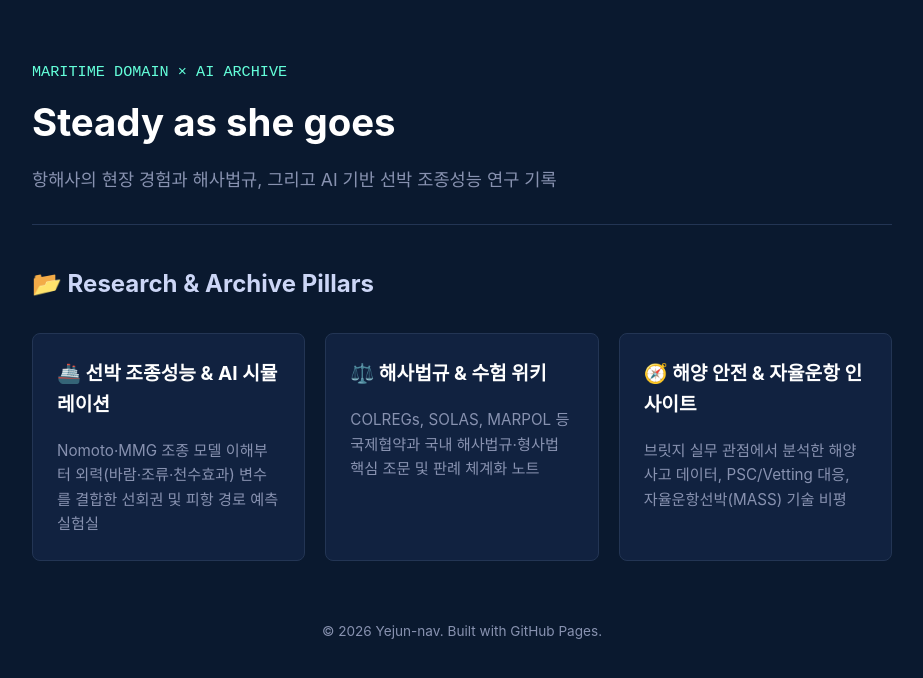
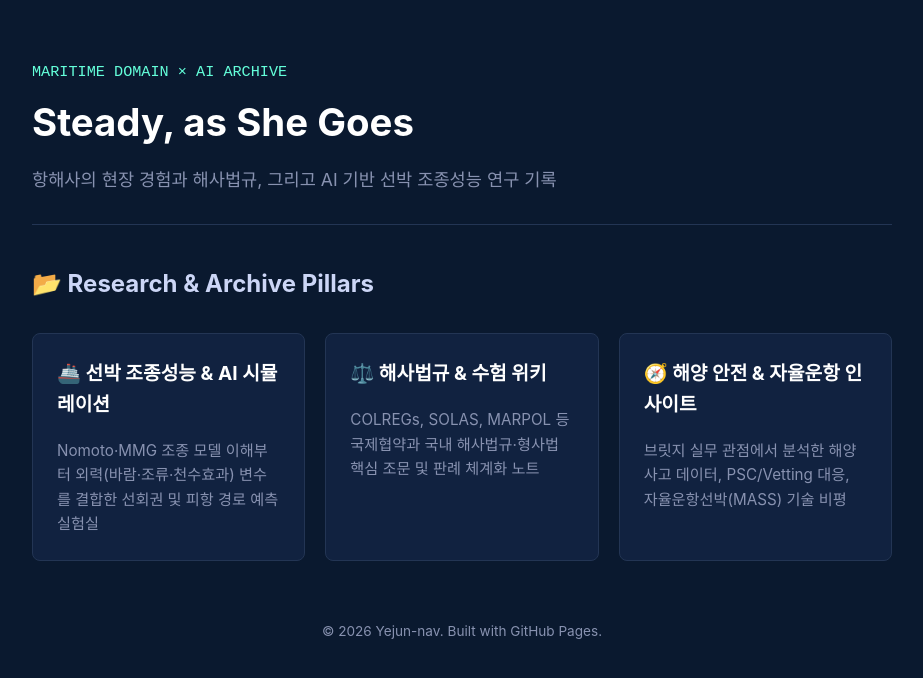
Before and after one commit to Yejun-nav/Yejun-nav.github.io, a plain HTML site: page index.html in a window 1280 px wide. Shown: the whole page, without its empty margins (178-1101 px from the left). Drawn offline with Linux system fonts and the light colour scheme.

Commit message:
Update index.html

```diff
--- a/index.html
+++ b/index.html
@@ -3,7 +3,7 @@
 <head>
   <meta charset="UTF-8">
   <meta name="viewport" content="width=device-width, initial-scale=1.0">
-  <title> Steady as she goes / AI research archive</title>
+  <title> Steady, as She Goes / AI research archive</title>
   <style>
     :root {
       --navy: #0a192f;
@@ -85,7 +85,7 @@
   <div class="container">
     <header>
       <span class="tag">MARITIME DOMAIN × AI ARCHIVE</span>
-      <h1>Steady as she goes</h1>
+      <h1>Steady, as She Goes</h1>
       <p class="subtitle">항해사의 현장 경험과 해사법규, 그리고 AI 기반 선박 조종성능 연구 기록</p>
     </header>
 
```
